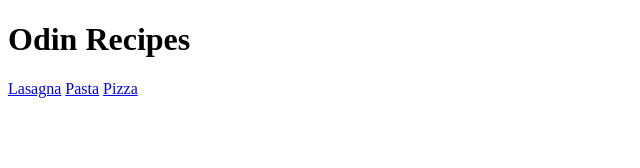
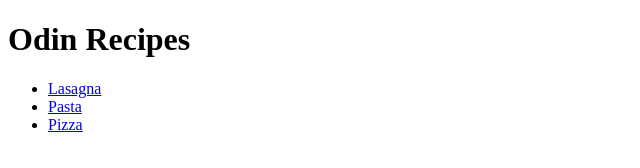
Before and after one commit to whoDis69/odin-recipes, a plain HTML site: page index.html in a window 1280 px wide. Shown: the whole page, without its empty margins (0-640 px from the left). Drawn offline with Linux system fonts and the light colour scheme.

Commit message:
Updated main page to show the recipes as a unordered list

```diff
--- a/index.html
+++ b/index.html
@@ -8,9 +8,11 @@
 
 <body>
 	<h1>Odin Recipes</h1>
-	<a href="recipes/lasagna.html">Lasagna</a>
-	<a href="recipes/pasta.html">Pasta</a>
-	<a href="recipes/pizza.html">Pizza</a>
+	<ul>
+		<li><a href="recipes/lasagna.html">Lasagna</a></li>
+		<li><a href="recipes/pasta.html">Pasta</a></li>
+		<li><a href="recipes/pizza.html">Pizza</a></li>
+	</ul>
 </body>
 
 </html>
```
